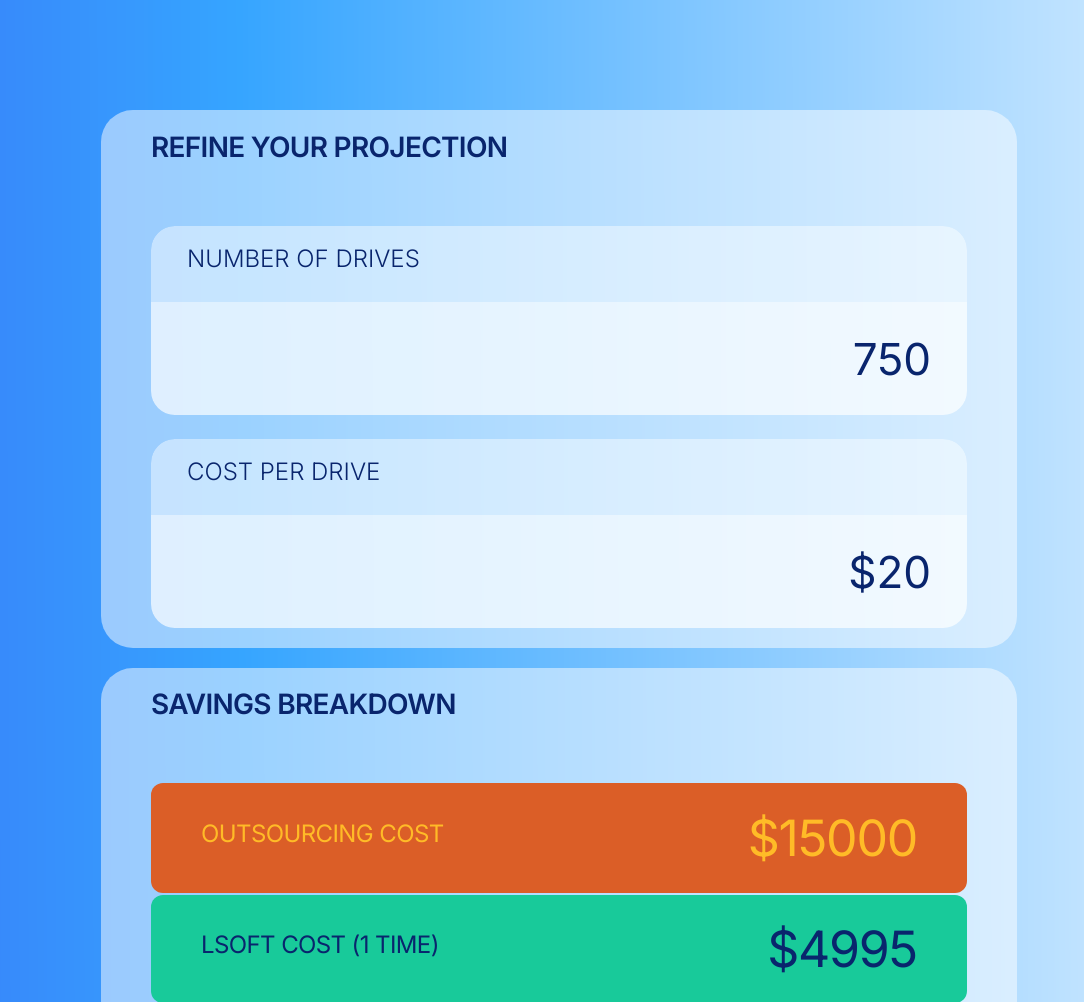
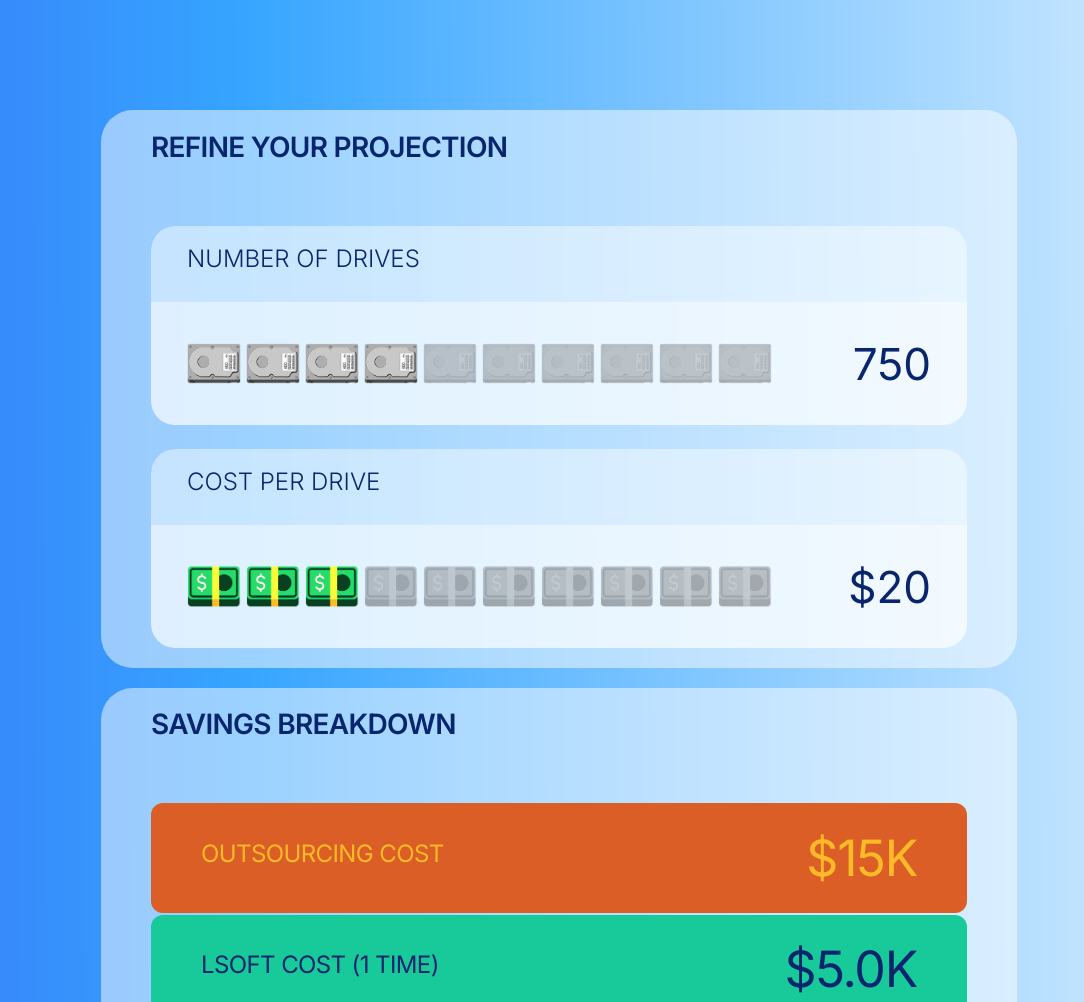
Before and after one commit to rip2989/lsoft-calculator, a plain HTML site: page index.html in a window 1280 px wide. Shown: the part 1200-2202 px from the top of the page, without its empty margins (81-1165 px from the left). Drawn offline with Linux system fonts and the light colour scheme; a web font is replaced by a local one.

Commit message:
Add script tag for external JavaScript file

```diff
--- a/index.html
+++ b/index.html
@@ -242,3 +242,10 @@
             </div>
           </div>
         </div>
+      </div>
+      <!-- End page-scale wrapper -->
+
+      <script src="script.js?v=5"></script>
+    </div>
+  </body>
+</html>
```
